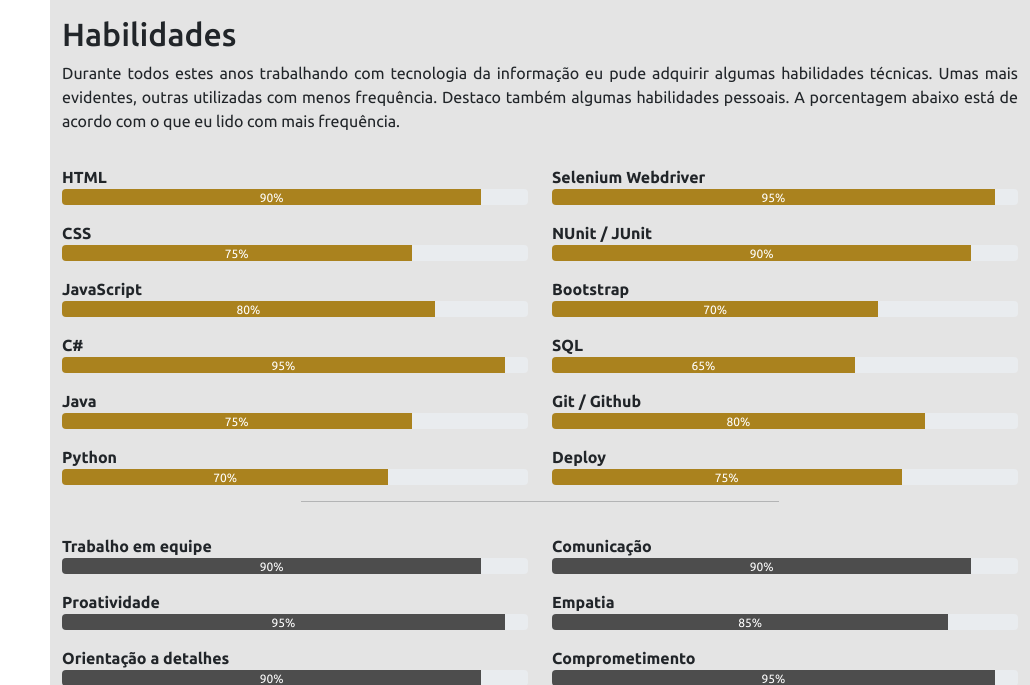
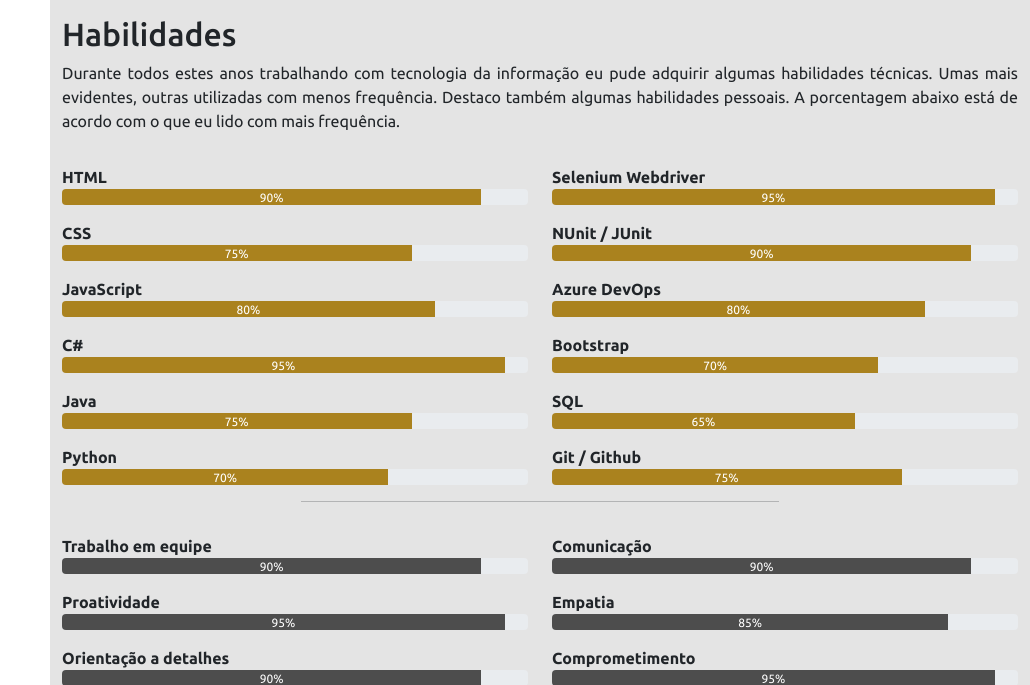
Before and after one commit to nascidoem77/Projeto-Portfolio, a Flask app: page / in a window 1280 px wide. Shown: the part 1570-2255 px from the top of the page, without its empty margins (250-1280 px from the left). Run offline with Flask 2, Linux system fonts and the light colour scheme; some libraries are stand-ins or nearby versions.

Commit message:
Update skills

```diff
--- a/templates/index.html
+++ b/templates/index.html
@@ -389,6 +389,17 @@
                     90%
                   </div>
                 </div>
+                <p class="mt-3 mb-0"><b>Azure DevOps</b></p>
+                <div class="progress">
+                  <div
+                    class="progress-bar-xp"
+                    data-anime="left"
+                    role="progressbar"
+                    style="width: 80%"
+                  >
+                    80%
+                  </div>
+                </div>
                 <p class="mt-3 mb-0"><b>Bootstrap</b></p>
                 <div class="progress">
                   <div
@@ -412,17 +423,6 @@
                   </div>
                 </div>
                 <p class="mt-3 mb-0"><b>Git / Github</b></p>
-                <div class="progress">
-                  <div
-                    class="progress-bar-xp"
-                    data-anime="left"
-                    role="progressbar"
-                    style="width: 80%"
-                  >
-                    80%
-                  </div>
-                </div>
-                <p class="mt-3 mb-0"><b>Deploy</b></p>
                 <div class="progress">
                   <div
                     class="progress-bar-xp"
```
